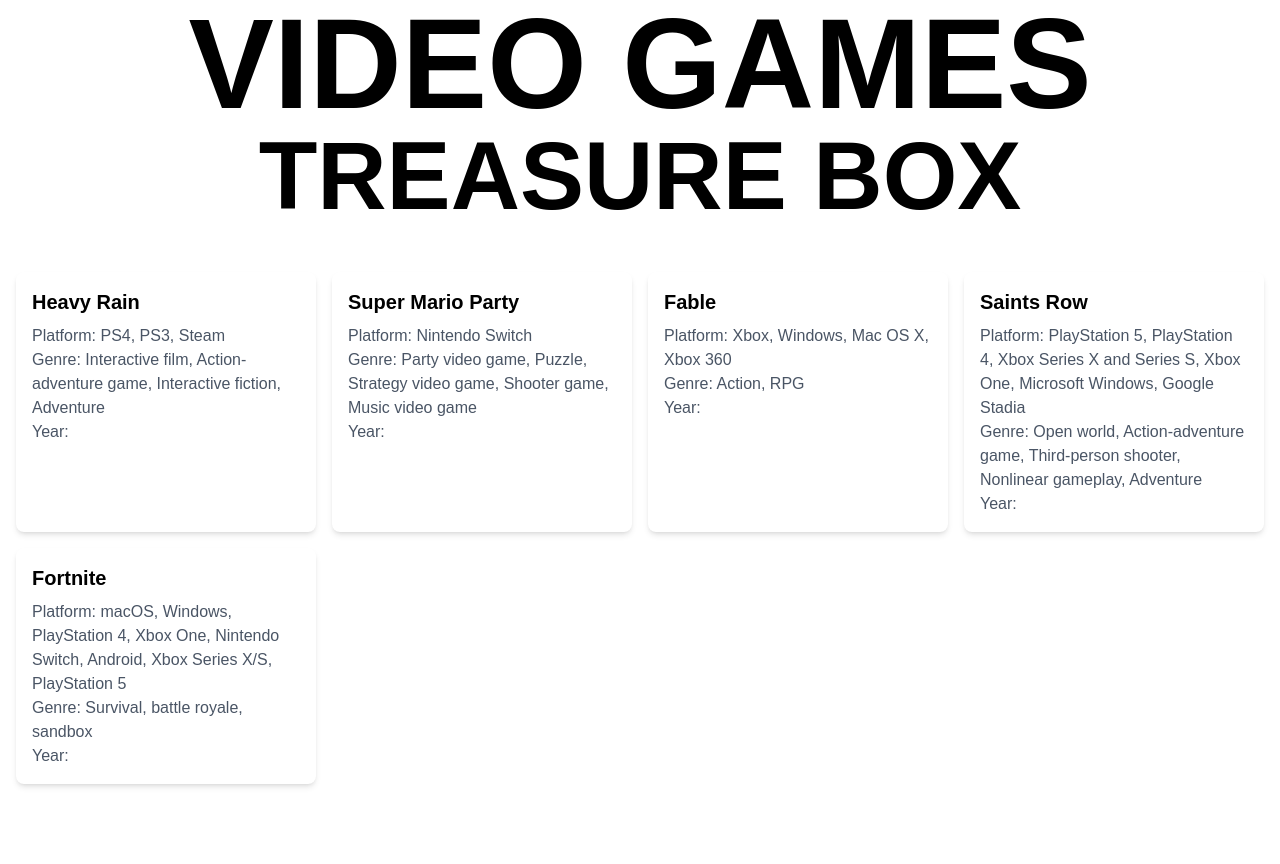
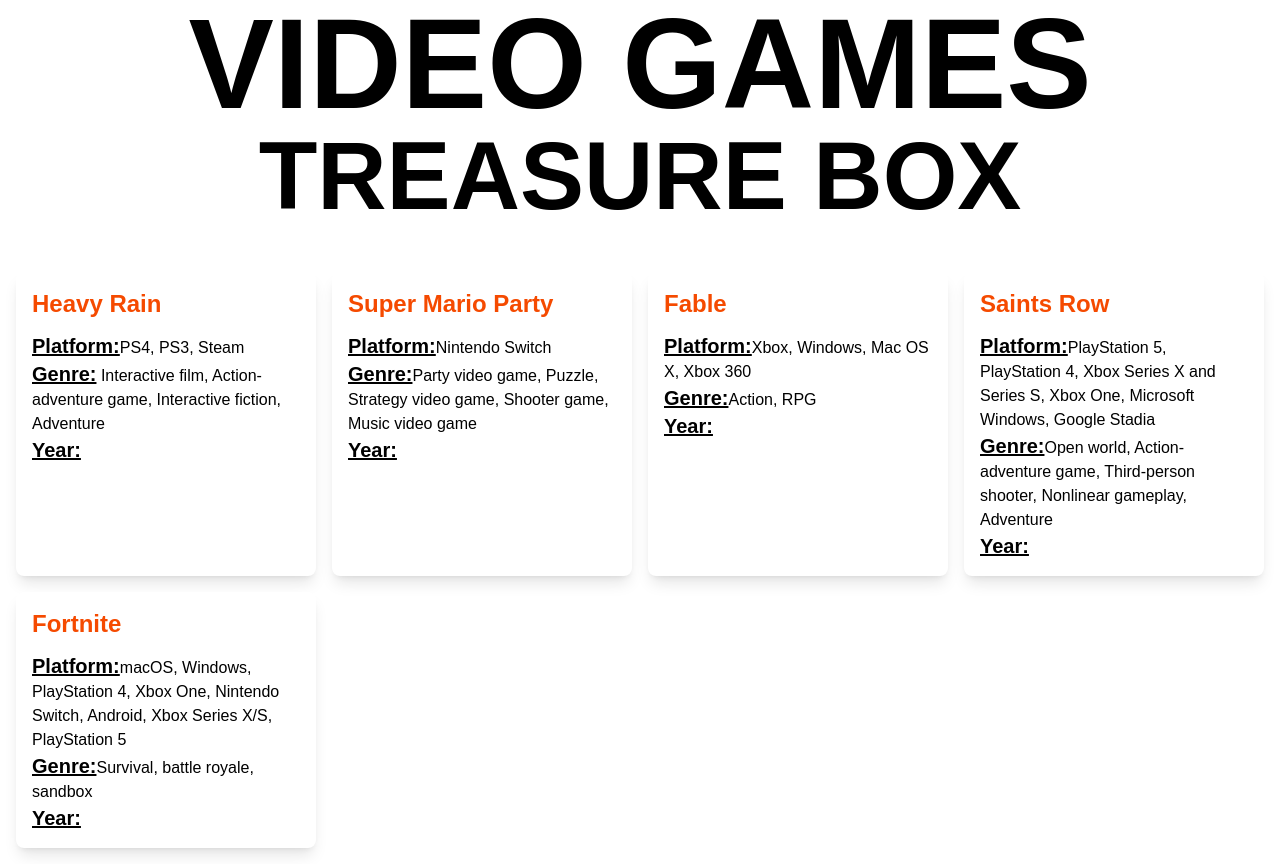
Before and after one commit to wk642/video-game-treasure-box, a React (Vite) app: page / in a window 1280 px wide. Before the commit the page ends 800 px from the top, so only its background shows below. Built offline with nearby package versions, Linux system fonts and the light colour scheme; a web font is replaced by a local one.

Commit message:
Refractored and put game card into it's own component

```diff
--- a/client/src/App.jsx
+++ b/client/src/App.jsx
@@ -1,6 +1,7 @@
 import { useState } from 'react'
 import './App.css'
 import gamesData from '../../data/hardcodedGamesData'
+import GameCards from './components/GameCard'
 
 function App() {
   return (
@@ -10,17 +11,7 @@
         <h1 className="text-8xl text-center font-bold">TREASURE BOX</h1>
       </div>
 
-      <div className="mt-8 grid grid-cols-1 sm:grid-cols-2 md:grid-cols-3 lg:grid-cols-4 gap-4 p-4">
-        {/* Game Cards */}
-        {gamesData.map((game) => (
-          <div key={game.id} className="bg-white rounded-lg shadow-md p-4">
-            <h2 className="text-xl font-semibold mb-2">{game.title}</h2>
-            <p className="text-gray-600">Platform: {game.platform}</p>
-            <p className="text-gray-600">Genre: {game.genre}</p>
-            <p className="text-gray-600">Year: {game.release_year}</p>
-          </div>
-        ))}
-      </div>
+      <GameCards games={gamesData} />
     </>
   )
 }
--- /dev/null
+++ b/client/src/components/GameCard.jsx
@@ -0,0 +1,31 @@
+function GameCards({ games }) {
+  return (
+    <div className="mt-8 grid grid-cols-1 sm:grid-cols-2 md:grid-cols-3 lg:grid-cols-4 gap-4 p-4">
+      {games.map((game) => (
+        <div key={game.id} className="bg-white rounded-lg shadow-lg hover:shadow-2xl transition duration-300 ease-in-out p-4">
+          <h2 className="text-orange-600 text-2xl font-bold mb-3"> {game.title}</h2>
+          <p>
+            <span className="text-xl font-bold mb-3 underline">
+              Platform:
+            </span>
+            {game.platform}
+          </p>
+          <p>
+            <span className="text-xl font-bold mb-1 underline">
+              Genre:
+            </span>
+            {game.genre}
+          </p>
+          <p>
+            <span className="text-xl font-bold mb-3 underline">
+              Year:
+            </span>
+            {game.release_year}
+          </p>
+        </div>
+      ))}
+    </div>
+  );
+}
+
+export default GameCards;
--- a/data/hardcodedGamesData.js
+++ b/data/hardcodedGamesData.js
@@ -1,29 +1,34 @@
 const gamesData = [
   {
+    id: 0,
     title: 'Heavy Rain',
     platform: 'PS4, PS3, Steam',
     genre: ' Interactive film, Action-adventure game, Interactive fiction, Adventure',
     release: 2010,
   },
   {
+    id: 1,
     title: 'Super Mario Party',
     platform: 'Nintendo Switch',
     genre: 'Party video game, Puzzle, Strategy video game, Shooter game, Music video game',
     release: 2018,
   },
   {
+    id: 2,
     title: 'Fable',
     platform: 'Xbox, Windows, Mac OS X, Xbox 360',
     genre: 'Action, RPG',
     release: 2004,
   },
   {
+    id: 3,
     title: 'Saints Row',
     platform: 'PlayStation 5, PlayStation 4, Xbox Series X and Series S, Xbox One, Microsoft Windows, Google Stadia',
     genre: 'Open world, Action-adventure game, Third-person shooter, Nonlinear gameplay, Adventure',
     release: 2022,
   },
   {
+    id: 4,
     title: 'Fortnite',
     platform: 'macOS, Windows, PlayStation 4, Xbox One, Nintendo Switch, Android, Xbox Series X/S, PlayStation 5',
     genre: 'Survival, battle royale, sandbox',
```
